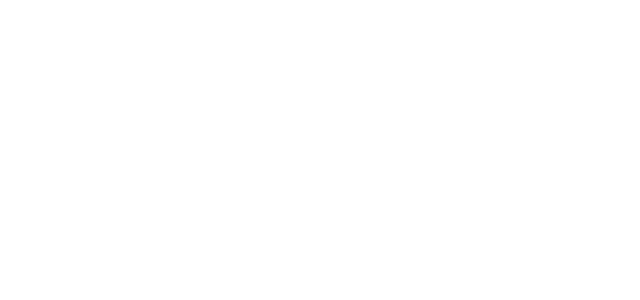
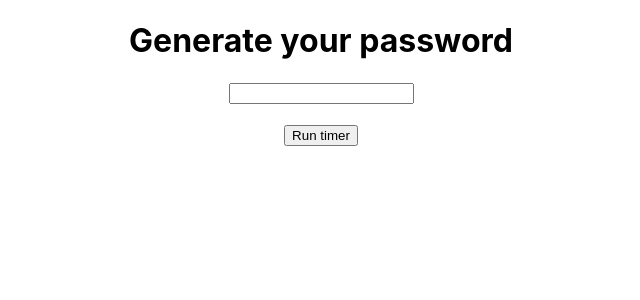
Before and after one commit to szaster/Password-Generator, a React (Create React App) app: page / in a window 1280 px wide. Shown: the top 300 px of the page, without its empty margins (319-959 px from the left). Built offline with nearby package versions, Linux system fonts and the light colour scheme.

Commit message:
added favicon

```diff
--- a/public/index.html
+++ b/public/index.html
@@ -2,7 +2,7 @@
 <html lang="en">
   <head>
     <meta charset="utf-8" />
-    <link rel="icon" href="%PUBLIC_URL%/favicon.ico" />
+    <link rel="icon" href="%PUBLIC_URL%/favicon.png" />
     <meta name="viewport" content="width=device-width, initial-scale=1" />
     <meta name="theme-color" content="#000000" />
     <meta
--- a/src/App.js
+++ b/src/App.js
@@ -1,23 +1,13 @@
-import logo from "./logo.svg";
 import "./App.css";
 
 function App() {
   return (
     <div className="App">
-      {/* <header className="App-header">
-        <img src={logo} className="App-logo" alt="logo" />
-        <p>
-          Edit <code>src/App.js</code> and save to reload.
-        </p>
-        <a
-          className="App-link"
-          href="https://reactjs.org"
-          target="_blank"
-          rel="noopener noreferrer"
-        >
-          Learn React
-        </a>
-      </header> */}
+      <h1 className="f2-l">Generate your password</h1>
+      <input placeholder="" />
+      <br />
+      <br />
+      <button className> Run timer </button>
     </div>
   );
 }
```
Also changed, not shown: public/favicon.png (added), src/assets/images/key-locks.jpeg (added).
